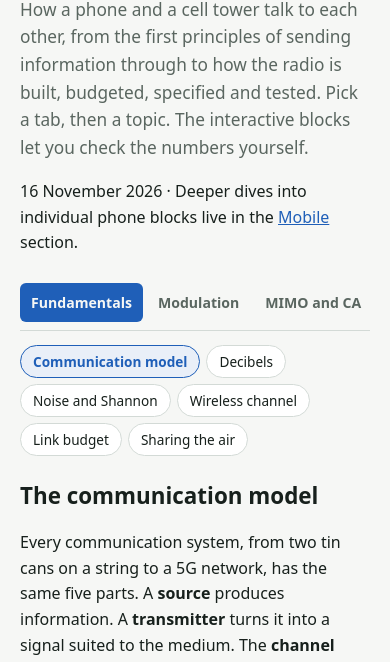
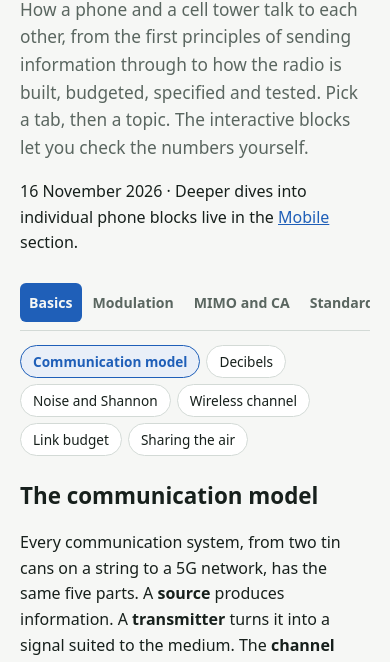
Before and after one commit to ganeshrf800/Study, a plain HTML site: page MobileComms101/index.html in a window 390 px wide. Shown: the part 181-843 px from the top of the page. Drawn offline with Linux system fonts and the light colour scheme.

Commit message:
Mobile Communications 101: fit all tabs on one row
Co-Authored-By: Claude Fable 5.2 <noreply@anthropic.com>
Claude-Session: https://claude.ai/code/session_01KN35qnyxPkieUgwyjqfd3h

```diff
--- a/MobileComms101/index.html
+++ b/MobileComms101/index.html
@@ -54,9 +54,9 @@ canvas{width:100%;max-width:300px;aspect-ratio:1;background:var(--sunk);border-r
 button.go{font:600 14px/1 inherit;padding:9px 14px;border-radius:6px;border:1px solid var(--accent);background:transparent;color:var(--accent);cursor:pointer}
 button.go:hover{background:color-mix(in srgb,var(--accent) 12%,transparent)}
 ol.steps li{margin:.35em 0}
-.tabs{position:sticky;top:0;z-index:5;display:flex;gap:4px;overflow-x:auto;background:var(--bg);padding:8px 0;border-bottom:1px solid var(--line);margin:1.2em 0 0;scrollbar-width:thin}
+.tabs{position:sticky;top:0;z-index:5;display:flex;gap:2px;overflow-x:auto;background:var(--bg);padding:8px 0;border-bottom:1px solid var(--line);margin:1.2em 0 0;scrollbar-width:thin}
 .tabs button,.subs button{font-family:inherit;font-weight:600;white-space:nowrap;cursor:pointer}
-.tabs button{font-size:.88rem;padding:9px 10px;border:1px solid transparent;border-radius:6px;background:none;color:var(--muted)}
+.tabs button{font-size:.88rem;padding:9px 8px;border:1px solid transparent;border-radius:6px;background:none;color:var(--muted)}
 .tabs button:hover{color:var(--ink);background:var(--sunk)}
 .tabs button[aria-selected=true]{background:var(--accent);color:var(--bg)}
 .subs{display:flex;flex-wrap:wrap;gap:6px;margin:14px 0 0}
@@ -80,7 +80,7 @@ ol.steps li{margin:.35em 0}
 <p><time datetime="2026-11-16">16 November 2026</time> · Deeper dives into individual phone blocks live in the <a href="../Mobile/">Mobile</a> section.</p>
 
 <div class="tabs" id="tabs" role="tablist" aria-label="Chapters"></div>
-<section class="tab" id="t-fund" data-title="Fundamentals">
+<section class="tab" id="t-fund" data-title="Basics">
 <section class="sub" id="basics" data-title="Communication model">
 <h2>The communication model</h2>
 <p>Every communication system, from two tin cans on a string to a 5G network, has the same five parts. A <b>source</b> produces information. A <b>transmitter</b> turns it into a signal suited to the medium. The <b>channel</b> carries the signal and also weakens it, distorts it and adds noise. A <b>receiver</b> undoes as much of that damage as it can, and the <b>destination</b> gets the recovered information.</p>
```
